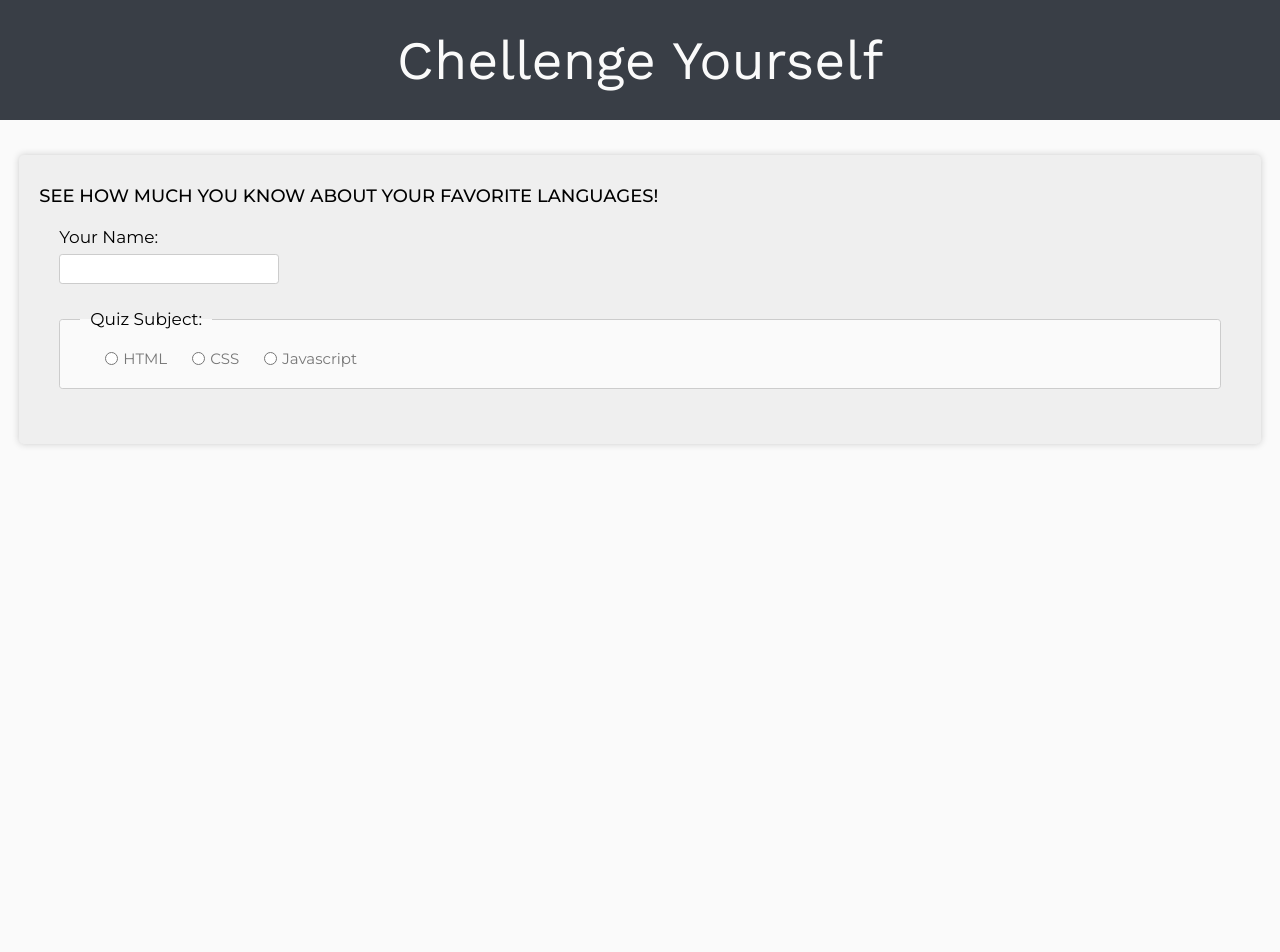
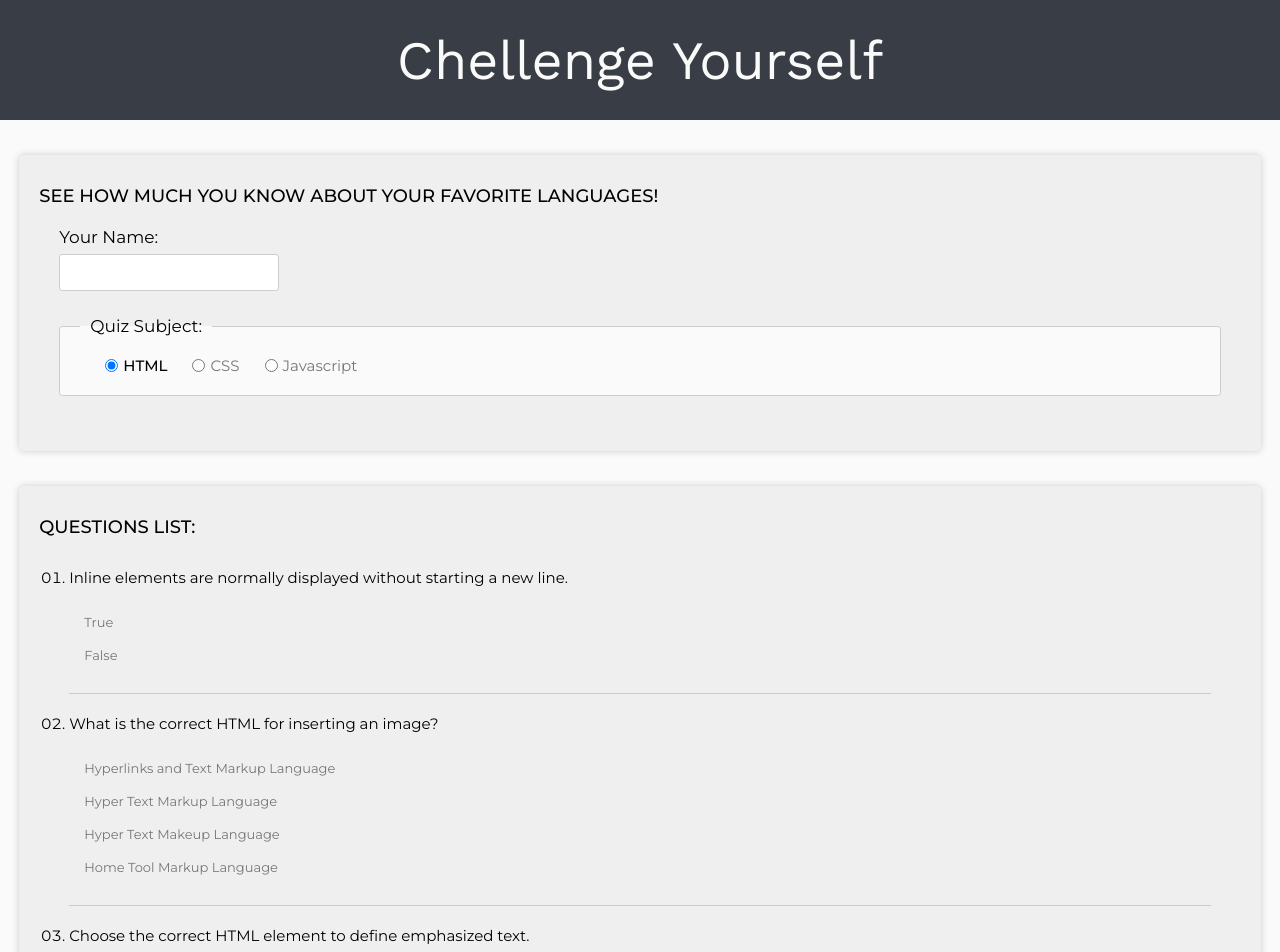
Before and after one commit to masoud8840/QuizzTime, a Vue app: page / in a window 1280 px wide. Shown: the top 952 px of the page. Before the commit the page ends 800 px from the top, so only its background shows below. Built offline with nearby package versions, Linux system fonts and the light colour scheme.

Commit message:
adding questions

```diff
--- a/src/App.vue
+++ b/src/App.vue
@@ -1,23 +1,17 @@
 <template>
   <the-header></the-header>
-  <base-card>
-    <the-body></the-body>
-  </base-card>
+  <the-body></the-body>
 </template>
 
 <script>
 import TheHeader from "./components/layout/TheHeader.vue";
 import TheBody from "./components/layout/TheBody.vue";
 
-import BaseCard from "./components/layout/BaseCard.vue";
-
 export default {
   name: "App",
   components: {
     TheHeader,
     TheBody,
-
-    BaseCard,
   },
 };
 </script>
--- /dev/null
+++ b/src/components/UI/QuestionItem.vue
@@ -0,0 +1,70 @@
+<template>
+  <li class="question-item">
+    <h4>{{ questionTitle }}</h4>
+    <ul>
+      <li v-for="option in questionOptions" :key="option">
+        <button
+          :class="{ active: selectedAnswer == option.text }"
+          @click="selectAnswer(option.text)"
+        >
+          {{ option.text }}
+        </button>
+      </li>
+    </ul>
+  </li>
+</template>
+
+<script>
+export default {
+  props: ["modelValue", "question-title", "questionOptions"],
+  emits: ["update:modelValue"],
+  data() {
+    return {
+      selectedAnswer: this.modelValue,
+    };
+  },
+  methods: {
+    selectAnswer(name) {
+      this.selectedAnswer = name;
+      this.$emit("update:modelValue", this.selectedAnswer);
+    },
+  },
+};
+</script>
+
+<style lang="scss" scoped>
+.question-item {
+  border-bottom: 1px solid #ccc;
+  margin-bottom: 20px;
+}
+li {
+  h4 {
+    font: 400 15px "Montserrat";
+  }
+  ul {
+    justify-content: space-evenly;
+    margin: 20px 0 20px 0;
+    li {
+      list-style: none;
+      button {
+        height: 30px;
+        padding: 0 15px;
+        margin-bottom: 3px;
+        border: 0;
+        color: #777;
+        border-radius: 0.2rem;
+        cursor: pointer;
+        font: 400 13px "Montserrat";
+        transition: all 0.25s;
+        &:hover {
+          color: #000;
+        }
+      }
+      .active {
+        color: #000;
+        border: 1px solid #000;
+      }
+    }
+  }
+}
+</style>
--- /dev/null
+++ b/src/components/UI/QuestionsBase.vue
@@ -0,0 +1,100 @@
+<template>
+  <h2>Questions List:</h2>
+  <form @submit.prevent>
+    <ol v-if="subject == 'html'">
+      <question-item
+        v-for="question in HTMLQuestions"
+        :key="question"
+        :question-title="question.questionTitle"
+        :questionOptions="question.questionOptions"
+        v-model="values[question.index]"
+      ></question-item>
+    </ol>
+    <!-- For css -->
+    <ol v-if="subject == 'css'">
+      <question-item
+        v-for="question in CSSQuestions"
+        :key="question"
+        :question-title="question.questionTitle"
+        :questionOptions="question.questionOptions"
+        v-model="values[question.index]"
+      ></question-item>
+    </ol>
+    <p class="coming-soon" v-if="subject == 'js'">Coming Soon...</p>
+    <button v-if="subject != 'js'" @click="submitForm" type="submit">
+      submit
+    </button>
+  </form>
+</template>
+
+<script>
+// data
+import QuestionItem from "./QuestionItem.vue";
+import HTMLQuestions from "../composition/htmlQ.js";
+import HTMLAnswers from "../composition/htmlA.js";
+import CSSQuestions from "../composition/cssQ.js";
+import CSSAnswers from "../composition/cssA.js";
+
+export default {
+  props: ["subject"],
+  components: {
+    QuestionItem,
+  },
+  methods: {
+    submitForm() {
+      for (const index in this.values) {
+        switch (this.subject) {
+          case "html": {
+            if (this.values[index] == this.HTMLAnswers[index]) {
+              this.scroes[0]++;
+            } else {
+              console.log("Nothing earned");
+            }
+            break;
+          }
+          case "css": {
+            if (this.values[index] == this.CSSAnswers[index]) {
+              this.scroes[1]++;
+            } else {
+              console.log("Nothing earned");
+            }
+            break;
+          }
+          case "js": {
+            break;
+          }
+        }
+      }
+      this.scroes[0] = 0;
+      this.scroes[1] = 0;
+      this.scroes[2] = 0;
+    },
+  },
+  data() {
+    return {
+      values: [],
+      scroes: [0, 0],
+      HTMLQuestions: HTMLQuestions,
+      HTMLAnswers: HTMLAnswers,
+      CSSQuestions: CSSQuestions,
+      CSSAnswers: CSSAnswers,
+    };
+  },
+};
+</script>
+
+<style lang="scss" scoped>
+h2 {
+  font: 500 18px "Montserrat";
+  text-transform: uppercase;
+}
+ol {
+  margin: 30px;
+  list-style: decimal-leading-zero;
+  font: 400 15px "Montserrat";
+}
+.coming-soon {
+  font: 400 15px "Montserrat";
+  margin: 20px
+}
+</style>
--- /dev/null
+++ b/src/components/composition/cssA.js
@@ -0,0 +1,3 @@
+const CSSAnswer = ["Cascading Style Sheets", "Cascading Style Sheet"];
+
+export default CSSAnswer;
--- /dev/null
+++ b/src/components/composition/cssQ.js
@@ -0,0 +1,184 @@
+const CSSQuestions = [
+  {
+    questionTitle: "What does CSS stand for?",
+    questionOptions: [
+      {
+        text: "Colorful Style Sheets",
+      },
+      {
+        text: "Cascading Style Sheets",
+      },
+      {
+        text: "Creative Style Sheets",
+      },
+      {
+        text: "Computer Style Sheets",
+      },
+    ],
+    index: 0,
+  },
+  {
+    questionTitle:
+      "What is the correct HTML for referring to an external style sheet?",
+    questionOptions: [
+      {
+        text: '<link rel="stylesheet" src="mystyle.css">',
+      },
+      {
+        text: '<style rel="stylesheet" src="mystyle.css">',
+      },
+      {
+        text: '<link rel="stylesheet" href="mystyle.css">',
+      },
+      {
+        text: '<style rel="stylesheet" href="mystyle.css">',
+      },
+    ],
+    index: 1,
+  },
+  {
+    questionTitle: "Which HTML tag is used to define an internal style sheet?",
+    questionOptions: [
+      {
+        text: "<style>",
+      },
+      {
+        text: "<stylesheet>",
+      },
+      {
+        text: "<css>",
+      },
+      {
+        text: "<script>",
+      },
+    ],
+    index: 2,
+  },
+  {
+    questionTitle: "Which is the correct CSS syntax?",
+    questionOptions: [
+      {
+        text: "body: color=black;",
+      },
+      {
+        text: "{body: color=black;}",
+      },
+      {
+        text: "{body; color:black;}",
+      },
+      {
+        text: "body {color: black;}",
+      },
+    ],
+    index: 3,
+  },
+  {
+    questionTitle: "How do you insert a comment in a CSS file?",
+    questionOptions: [
+      {
+        text: "// this is a comment",
+      },
+      {
+        text: "/* this is a comment */",
+      },
+      {
+        text: "# this is a comment",
+      },
+      {
+        text: "= this is a comment",
+      },
+    ],
+    index: 4,
+  },
+  {
+    questionTitle: "How do you add a background color for all <h1> elements?",
+    questionOptions: [
+      {
+        text: "all.h1 {background-color: #FFFFFF;}",
+      },
+      {
+        text: "h1 {background-color: #FFFFFF;}",
+      },
+      {
+        text: "h1:all-child {background-color: #FFFFFF;}",
+      },
+      {
+        text: ".h1 {background-color: #FFFFFF;}",
+      },
+    ],
+    index: 5,
+  },
+  {
+    questionTitle:
+      "Which CSS property is used to change the text color of an element?",
+    questionOptions: [
+      {
+        text: "text-color",
+      },
+      {
+        text: "fore-color",
+      },
+      {
+        text: "color",
+      },
+      {
+        text: "color-text",
+      },
+    ],
+    index: 6,
+  },
+  {
+    questionTitle:
+      "How do you make each word in a text start with a capital letter?",
+    questionOptions: [
+      {
+        text: "text-style: capitalize;",
+      },
+      {
+        text: "text-transform: capitalize;",
+      },
+      {
+        text: "text-decoration: capitalize;",
+      },
+      {
+        text: "you can't do that with CSS",
+      },
+    ],
+    index: 7,
+  },
+  {
+    questionTitle: `How do you display a border like this: The top border = 10 pixels,
+    The bottom border = 5 pixels, The left border = 20 pixels, The right
+    border = 1 pixel?`,
+    questionOptions: [
+      {
+        text: "border-width: 10px 1px 5px 20px;",
+      },
+      {
+        text: "border-width: 5px 20px 10px 1px;",
+      },
+      {
+        text: "border-width: 10px 5px 20px 1px;",
+      },
+      {
+        text: "border-width: 10px 20px 5px 1px;",
+      },
+    ],
+    index: 8,
+  },
+  {
+    questionTitle:
+      "When using the padding property; are you allowed to use negative values?",
+    questionOptions: [
+      {
+        text: "No",
+      },
+      {
+        text: "Yes",
+      },
+    ],
+    index: 9,
+  },
+];
+
+export default CSSQuestions;
--- /dev/null
+++ b/src/components/composition/htmlA.js
@@ -0,0 +1,3 @@
+const HTMLAnswers = ["True", "Hyper Text Markup Language", "<em>"];
+
+export default HTMLAnswers;
--- /dev/null
+++ b/src/components/composition/htmlQ.js
@@ -0,0 +1,52 @@
+const HTMLQuestions = [
+  {
+    questionTitle:
+      "Inline elements are normally displayed without starting a new line.",
+    questionOptions: [
+      {
+        text: "True",
+      },
+      {
+        text: "False",
+      },
+    ],
+    index: 0,
+  },
+  {
+    questionTitle: "What is the correct HTML for inserting an image?",
+    questionOptions: [
+      {
+        text: "Hyperlinks and Text Markup Language",
+      },
+      {
+        text: "Hyper Text Markup Language",
+      },
+      {
+        text: "Hyper Text Makeup Language",
+      },
+      {
+        text: "Home Tool Markup Language",
+      },
+    ],
+    index: 1,
+  },
+  {
+    questionTitle: "Choose the correct HTML element to define emphasized text.",
+    questionOptions: [
+      {
+        text: "<em>",
+      },
+      {
+        text: "<italic>",
+      },
+      {
+        text: "<i>",
+      },
+      {
+        text: "<strong>",
+      },
+    ],
+    index: 2,
+  },
+];
+export default HTMLQuestions;
--- a/src/components/layout/TheBody.vue
+++ b/src/components/layout/TheBody.vue
@@ -1,4 +1,5 @@
 <template>
+  <card-base>
     <h2 class="section-title">
       see how much you know about your favorite languages!
     </h2>
@@ -50,14 +51,24 @@
         </label>
       </fieldset>
     </form>
+  </card-base>
+  <card-base>
+    <questions-base :subject="currentSubject"></questions-base>
+  </card-base>
 </template>
 
 <script>
+import CardBase from "./BaseCard.vue";
+import QuestionsBase from "../UI/QuestionsBase.vue";
+
 export default {
-  components: {},
+  components: {
+    QuestionsBase,
+    CardBase,
+  },
   data() {
     return {
-      currentSubject: "",
+      currentSubject: "html",
     };
   },
 };
@@ -76,13 +87,12 @@
   }
   input[type="text"] {
     width: 220px;
-    height: 30px;
+    height: 37px;
     outline: 0;
     border: 1px solid #ccc;
     border-radius: 0.2rem;
     padding: 0 5px;
-    color: #777;
-    font: 500 13px "Montserrat";
+    font: 500 15px "Montserrat";
   }
   fieldset {
     padding: 20px;
@@ -100,11 +110,13 @@
     input[type="radio"] {
       outline: 0;
       margin-left: 25px;
+      cursor: pointer;
     }
     label {
       font: 400 15px "Montserrat";
       padding-left: 5px;
       color: #777;
+      cursor: pointer;
     }
     .active {
       color: #000;
```
Lines whose indentation alone changed are shown as unchanged.
